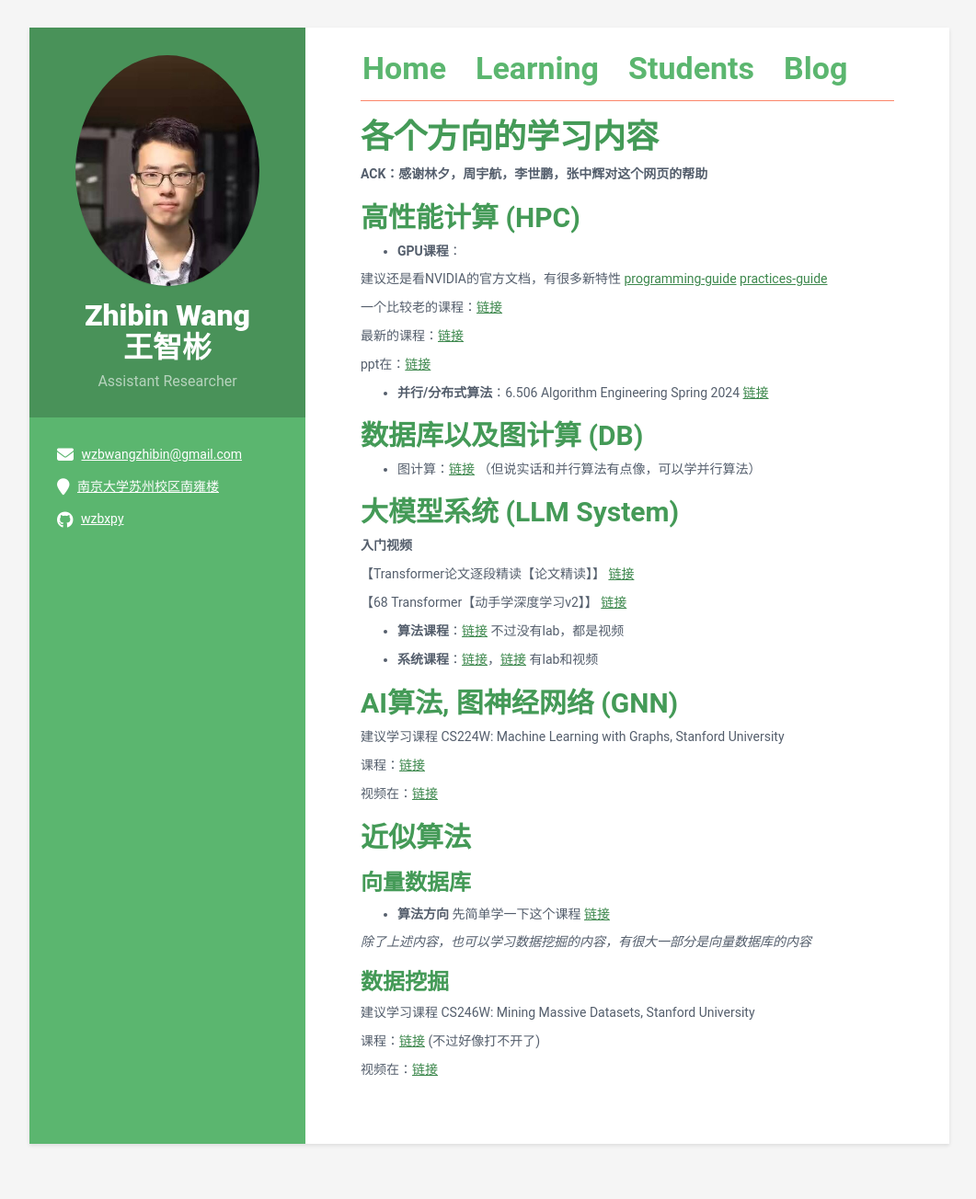
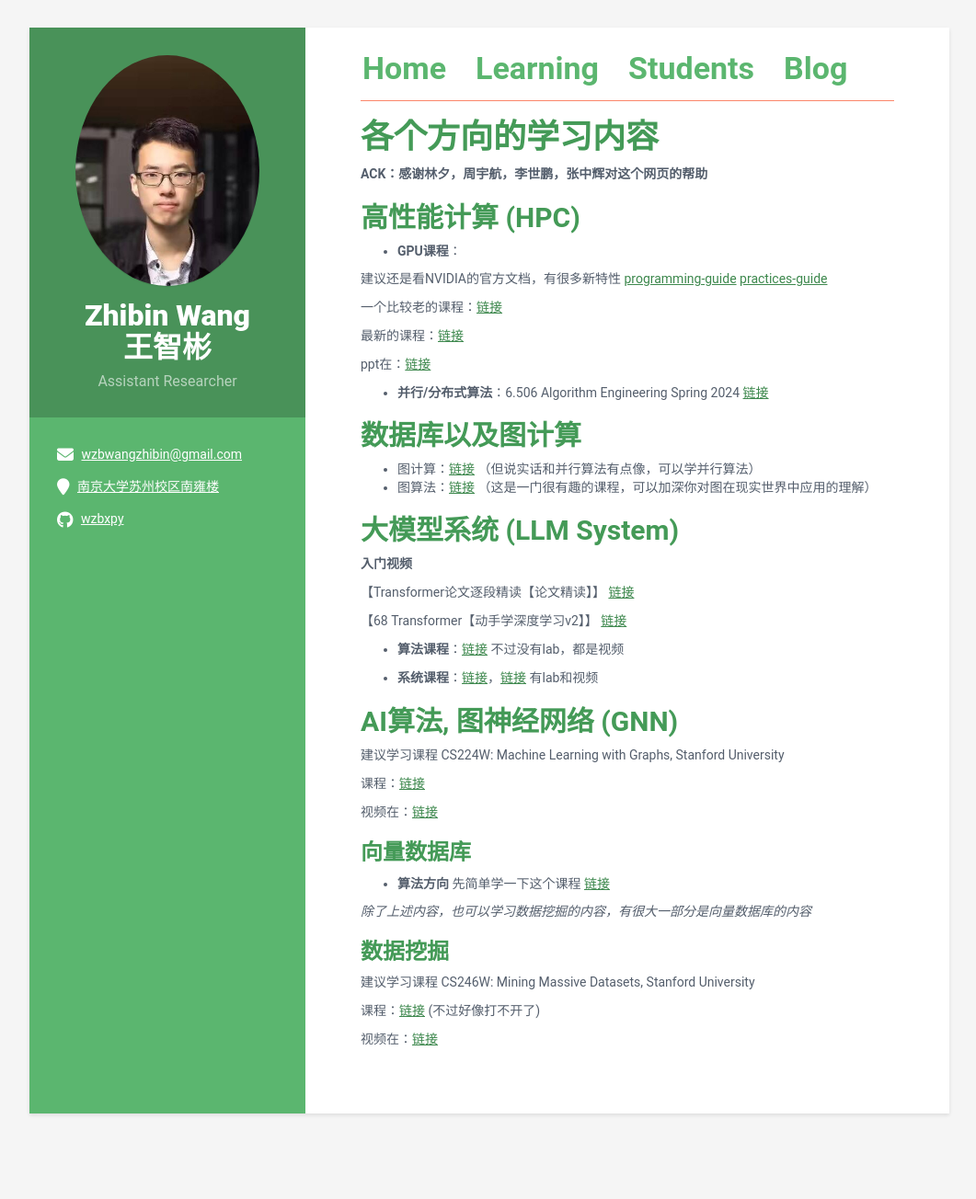
Before and after one commit to wzbxpy/wzbxpy.github.io, a Jekyll site: the page built from learning/preliminary/index.md, in a window 1280 px wide. Shown: the whole page at 92% size, without its empty margins (108-1169 px from the left). Built offline with Jekyll 4.4.1, drawn with Linux system fonts in a browser that asks for light colours; after the commit the page ends 1271 px from its top, so only the background shows below that.

Commit message:
add course

```diff
--- a/learning/preliminary/index.md
+++ b/learning/preliminary/index.md
@@ -25,9 +25,10 @@ ppt在：[链接](https://github.com/jiadong5/ECE408_FA23_UIUC/tree/master/Lectu
 - __并行/分布式算法__：6.506 Algorithm Engineering Spring 2024
 [链接](https://jshun.csail.mit.edu/6506-s24/)
 
-## 数据库以及图计算 (DB)
+## 数据库以及图计算
 
 - 图计算：[链接](https://jshun.csail.mit.edu/6886-s18/) （但说实话和并行算法有点像，可以学并行算法）
+- 图算法：[链接](https://www.edx.org/learn/computer-programming/cornell-university-networks-crowds-and-markets) （这是一门很有趣的课程，可以加深你对图在现实世界中应用的理解）
 
 ## 大模型系统 (LLM System)
 
@@ -50,14 +51,13 @@ __入门视频__
 视频在：[链接](https://www.youtube.com/playlist?list=PLoROMvodv4rPLKxIpqhjhPgdQy7imNkDn)
 
 
-## 近似算法
+<!-- ## 近似算法 -->
 
 <!-- ### 图采样算法
 [链接](https://www.usenix.org/conference/atc23/presentation/lai)
 可以看一下这个论文以及附录的证明，特别是那个采样的分析，看看对这种数学的分析感不感兴趣 -->
 
 ### 向量数据库
-<!-- - __系统方向__ [Glogs](https://www.usenix.org/conference/nsdi24/presentation/zhang-zili-pipelining) 这个是向量数据库最新的论文，可以看一下，看看对这种系统的设计感不感兴趣 -->
 - __算法方向__ 先简单学一下这个课程 [链接](https://www.youtube.com/watch?v=sKyvsdEv6rk)
 
 _除了上述内容，也可以学习数据挖掘的内容，有很大一部分是向量数据库的内容_
```
